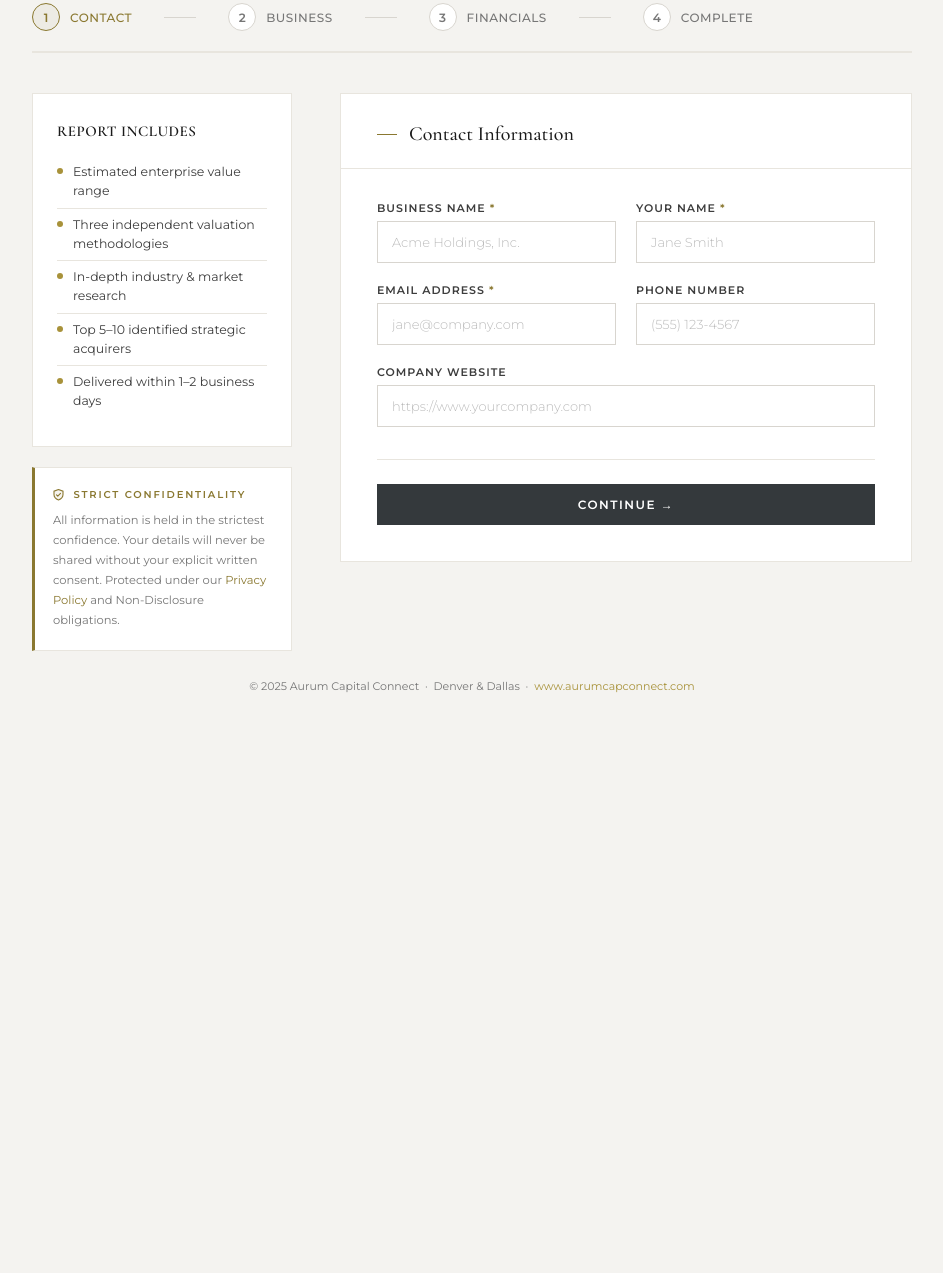
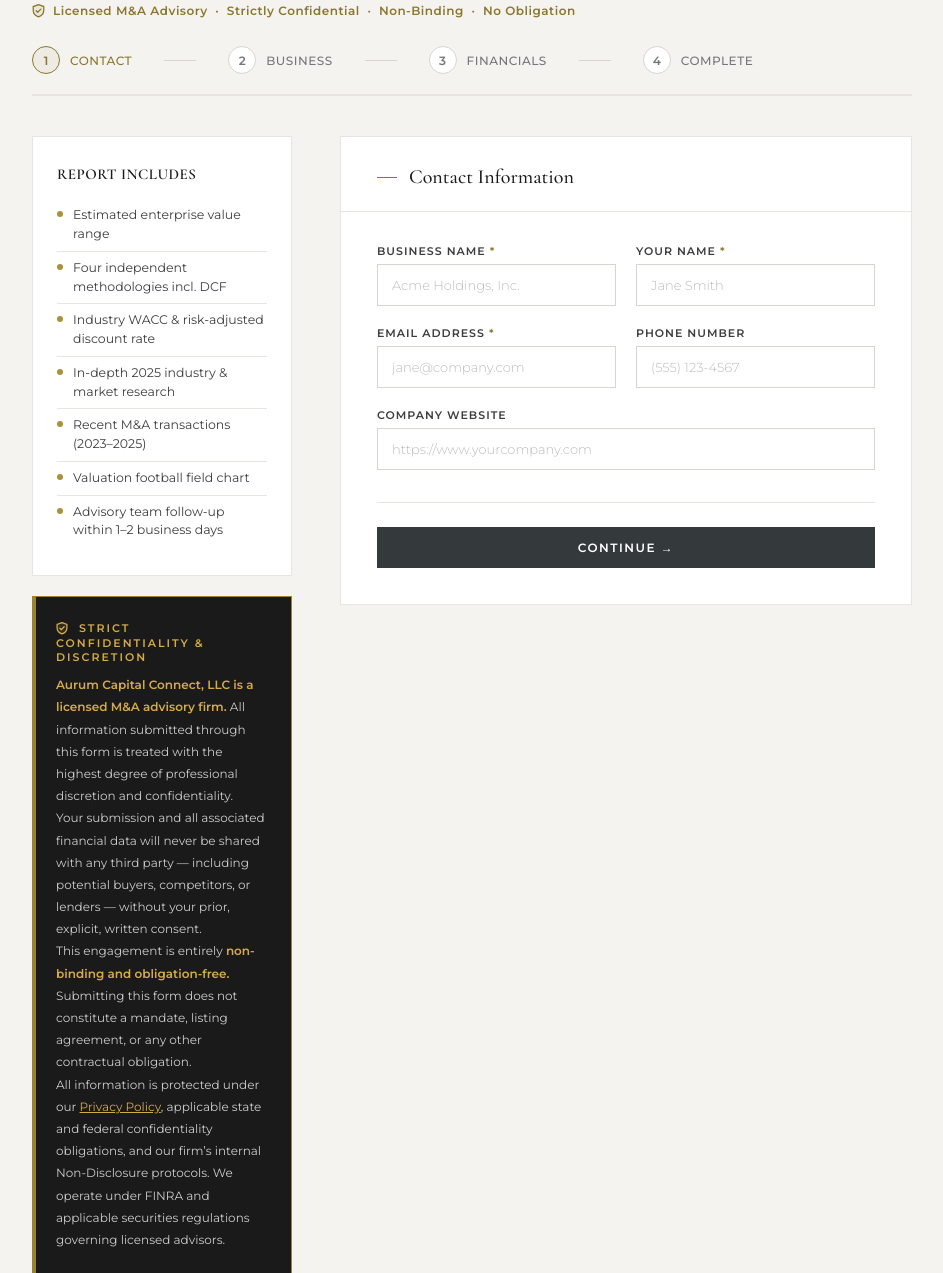
Before and after one commit to stephenlapham01-droid/Business-Valuation-CALC, a plain HTML site: page index.html in a window 1280 px wide. Shown: the part 255-1528 px from the top of the page, without its empty margins (168-1111 px from the left). Before the commit the page ends 1028 px from the top, so only its background shows below. Drawn offline with nearby package versions, Linux system fonts and the light colour scheme.

Commit message:
Update index.html

```diff
--- a/index.html
+++ b/index.html
@@ -188,22 +188,23 @@
       margin-top: 5px; flex-shrink: 0;
     }
     .conf-card {
-      background: var(--white);
-      border: 1px solid var(--border-lt);
-      border-left: 3px solid var(--gold);
-      padding: 20px 20px 20px 18px;
+      background: #1a1a1a;
+      border: 1px solid #9a8432;
+      border-left: 4px solid #9a8432;
+      padding: 24px 22px 22px 20px;
+      margin-top: 4px;
     }
     .conf-head {
-      font-size: 10px; font-weight: 600;
-      letter-spacing: 1.8px; text-transform: uppercase;
-      color: var(--gold); margin-bottom: 8px;
+      font-size: 11px; font-weight: 700;
+      letter-spacing: 2px; text-transform: uppercase;
+      color: #d4ac47; margin-bottom: 10px;
     }
     .conf-card p {
-      font-size: 11.5px; color: var(--text-muted);
-      line-height: 1.75;
+      font-size: 12px; color: #ccc;
+      line-height: 1.85;
     }
-    .conf-card a { color: var(--gold); text-decoration: none; }
-    .conf-card a:hover { text-decoration: underline; }
+    .conf-card a { color: #d4ac47; text-decoration: underline; }
+    .conf-card a:hover { color: #fff; }
 
     /* ── Form panel ── */
     .form-panel {
@@ -385,6 +386,10 @@
 
     <!-- Page title -->
     <h1 class="page-title">Request a <em>Complimentary<br>Business Valuation</em></h1>
+    <p style="font-size:12px;color:#8a7830;font-weight:600;letter-spacing:0.5px;margin-bottom:28px;display:flex;align-items:center;gap:8px;">
+      <svg xmlns="http://www.w3.org/2000/svg" width="13" height="14" viewBox="0 0 11 12" fill="none" style="flex-shrink:0"><path d="M5.5 0.5L1 2.2v3.3c0 2.3 1.9 4.5 4.5 5.5 2.6-1 4.5-3.2 4.5-5.5V2.2L5.5 0.5z" stroke="#8a7830" stroke-width="1.1" fill="rgba(138,120,48,0.10)"/><path d="M3.5 5.8l1.3 1.3 2.7-2.7" stroke="#8a7830" stroke-width="1.1" stroke-linecap="round" stroke-linejoin="round"/></svg>
+      Licensed M&amp;A Advisory &nbsp;·&nbsp; Strictly Confidential &nbsp;·&nbsp; Non-Binding &nbsp;·&nbsp; No Obligation
+    </p>
 
     <!-- Stepper -->
     <div class="stepper">
@@ -417,14 +422,22 @@
         <div class="sidebar-card">
           <div class="sidebar-title">Report Includes</div>
           <div class="sidebar-item"><div class="sidebar-dot"></div>Estimated enterprise value range</div>
-          <div class="sidebar-item"><div class="sidebar-dot"></div>Three independent valuation methodologies</div>
-          <div class="sidebar-item"><div class="sidebar-dot"></div>In-depth industry &amp; market research</div>
-          <div class="sidebar-item"><div class="sidebar-dot"></div>Top 5&#8211;10 identified strategic acquirers</div>
-          <div class="sidebar-item"><div class="sidebar-dot"></div>Delivered within 1&#8211;2 business days</div>
+          <div class="sidebar-item"><div class="sidebar-dot"></div>Four independent methodologies incl. DCF</div>
+          <div class="sidebar-item"><div class="sidebar-dot"></div>Industry WACC &amp; risk-adjusted discount rate</div>
+          <div class="sidebar-item"><div class="sidebar-dot"></div>In-depth 2025 industry &amp; market research</div>
+          <div class="sidebar-item"><div class="sidebar-dot"></div>Recent M&amp;A transactions (2023&#8211;2025)</div>
+          <div class="sidebar-item"><div class="sidebar-dot"></div>Valuation football field chart</div>
+          <div class="sidebar-item"><div class="sidebar-dot"></div>Advisory team follow-up within 1&#8211;2 business days</div>
         </div>
         <div class="conf-card">
-          <div class="conf-head"><svg xmlns="http://www.w3.org/2000/svg" width="11" height="12" viewBox="0 0 11 12" fill="none" style="display:inline-block;vertical-align:middle;margin-right:5px;margin-bottom:1px"><path d="M5.5 0.5L1 2.2v3.3c0 2.3 1.9 4.5 4.5 5.5 2.6-1 4.5-3.2 4.5-5.5V2.2L5.5 0.5z" stroke="#8a7830" stroke-width="1.1" fill="rgba(138,120,48,0.08)"/><path d="M3.5 5.8l1.3 1.3 2.7-2.7" stroke="#8a7830" stroke-width="1.1" stroke-linecap="round" stroke-linejoin="round"/></svg> Strict Confidentiality</div>
-          <p>All information is held in the strictest confidence. Your details will never be shared without your explicit written consent. Protected under our <a href="https://www.aurumcapconnect.com/privacy" target="_blank">Privacy Policy</a> and Non-Disclosure obligations.</p>
+          <div class="conf-head">
+            <svg xmlns="http://www.w3.org/2000/svg" width="12" height="13" viewBox="0 0 11 12" fill="none" style="display:inline-block;vertical-align:middle;margin-right:6px;margin-bottom:1px"><path d="M5.5 0.5L1 2.2v3.3c0 2.3 1.9 4.5 4.5 5.5 2.6-1 4.5-3.2 4.5-5.5V2.2L5.5 0.5z" stroke="#d4ac47" stroke-width="1.2" fill="rgba(212,172,71,0.12)"/><path d="M3.5 5.8l1.3 1.3 2.7-2.7" stroke="#d4ac47" stroke-width="1.2" stroke-linecap="round" stroke-linejoin="round"/></svg>
+            Strict Confidentiality &amp; Discretion
+          </div>
+          <p><strong style="color:#d4ac47;">Aurum Capital Connect, LLC is a licensed M&amp;A advisory firm.</strong> All information submitted through this form is treated with the highest degree of professional discretion and confidentiality.</p>
+          <p>Your submission and all associated financial data will never be shared with any third party — including potential buyers, competitors, or lenders — without your prior, explicit, written consent.</p>
+          <p>This engagement is entirely <strong style="color:#d4ac47;">non-binding and obligation-free.</strong> Submitting this form does not constitute a mandate, listing agreement, or any other contractual obligation.</p>
+          <p>All information is protected under our <a href="https://www.aurumcapconnect.com/privacy" target="_blank">Privacy Policy</a>, applicable state and federal confidentiality obligations, and our firm&#8217;s internal Non-Disclosure protocols. We operate under FINRA and applicable securities regulations governing licensed advisors.</p>
         </div>
       </div>
 
@@ -591,7 +604,10 @@
                 <button type="button" class="btn btn-outline" onclick="goPrev()">&#8592; Back</button>
                 <button type="submit" class="btn btn-gold">Submit Valuation Request</button>
               </div>
-              <p class="pnote">By submitting, you agree to our <a href="https://www.aurumcapconnect.com/privacy" target="_blank">Privacy Policy</a>. Your information is strictly confidential.</p>
+              <div class="pnote" style="background:#f8f7f4;border:1px solid #e5e2da;border-left:3px solid #8a7830;padding:14px 16px;text-align:left;margin-top:20px;font-size:12px;line-height:1.85;color:#555;">
+                <strong style="font-size:11px;letter-spacing:1px;text-transform:uppercase;color:#8a7830;">Confidentiality &amp; Advisor Disclosure</strong><br>
+                By submitting this form, you acknowledge that Aurum Capital Connect, LLC is a <strong>licensed M&amp;A advisory firm</strong> and that all information provided is strictly confidential. Your details will not be disclosed to any buyer, investor, or third party without your <strong>explicit written consent</strong>. This submission is <strong>entirely non-binding</strong> and does not constitute a sell-side mandate, listing, or engagement agreement. Aurum Capital Connect operates with full professional discretion in accordance with our <a href="https://www.aurumcapconnect.com/privacy" target="_blank">Privacy Policy</a> and applicable FINRA and securities regulations.
+              </div>
             </div>
 
           </form>
@@ -611,9 +627,9 @@
               </svg>
             </div>
             <h2>Thank You</h2>
-            <p>Your complimentary business valuation report is being prepared. Our advisory team will deliver it to your inbox within <strong style="color:var(--gold)">1&#8211;2 business days</strong> from the time of your submission.</p>
-            <p>Your report will include an estimated valuation range using three independent methodologies, comprehensive industry research, and a curated list of potential strategic acquirers.</p>
-            <p>Please check your inbox &#8212; and spam folder, just in case.</p>
+            <p>Your complimentary business valuation has been received. A licensed advisor from our <strong style="color:var(--gold)">Aurum Capital Connect</strong> team will be in touch within <strong style="color:var(--gold)">1&#8211;2 business days</strong> to discuss your valuation findings and answer any questions.</p>
+            <p>Your report will include an estimated enterprise value range using four independent methodologies (including a DCF with industry WACC), comprehensive 2025 market research, recent M&amp;A transactions, and a valuation football field chart.</p>
+            <p>All information you&#8217;ve shared is held in the strictest confidence and will never be disclosed to any third party without your written consent.</p>
             <div class="sbadge">
               <svg width="11" height="11" viewBox="0 0 11 11" fill="none"><circle cx="5.5" cy="5.5" r="4.5" stroke="#8a7830" stroke-width="1.2"/><path d="M3.5 5.5l1.5 1.5L7.5 4" stroke="#8a7830" stroke-width="1.2" stroke-linecap="round"/></svg>
               Submission Received
```
